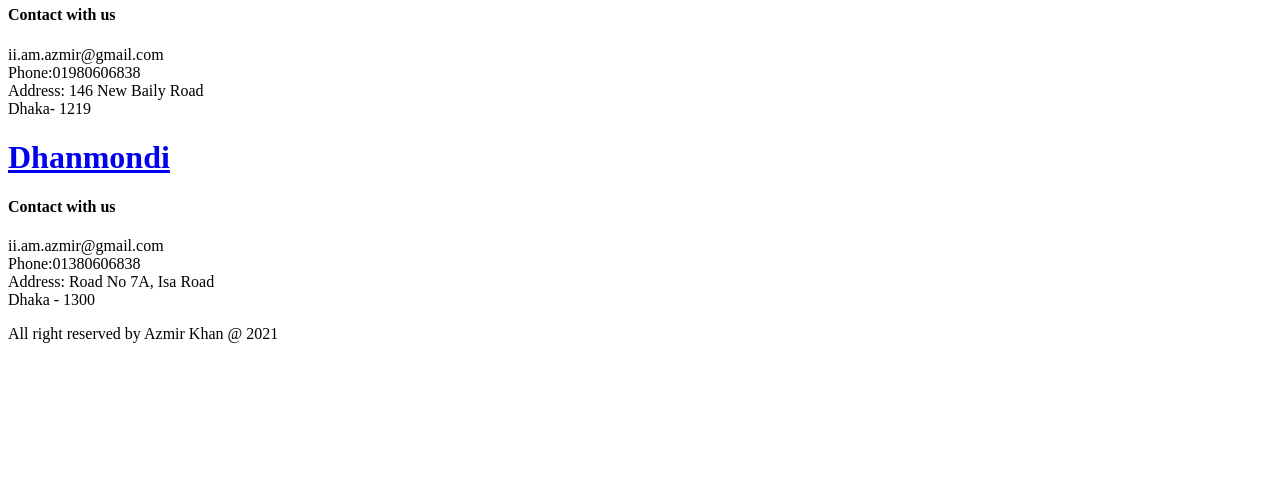
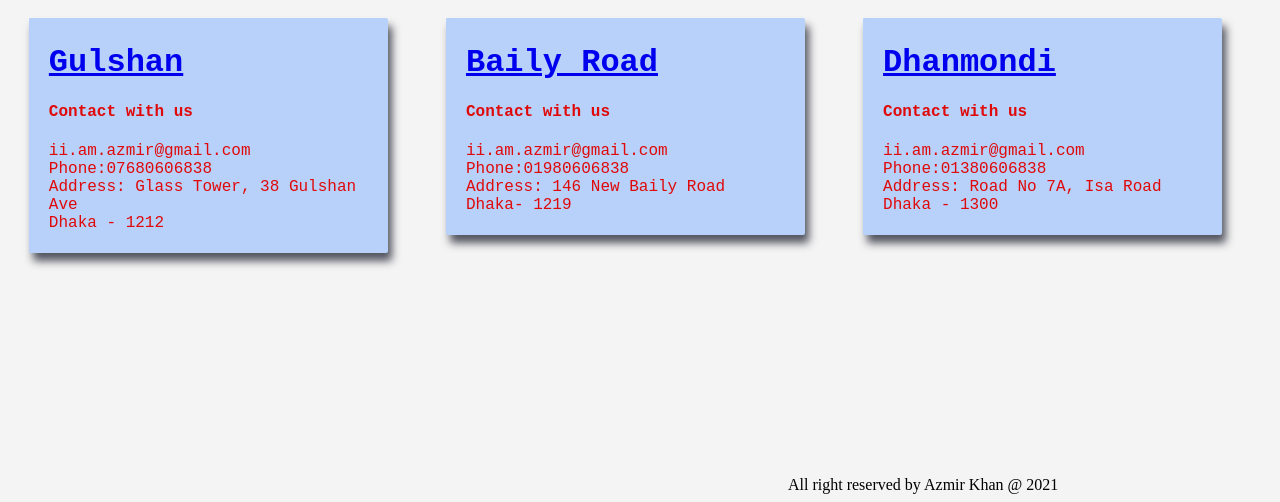
Before and after one commit to azmirxl/azmirxl.github.io, a plain HTML site: page index.html in a window 1280 px wide. Shown: the part 682-1184 px from the top of the page. Before the commit the page ends 1033 px from the top, so only its background shows below. Drawn offline with Linux system fonts and the light colour scheme.

Commit message:
Update index.html

```diff
--- a/index.html
+++ b/index.html
@@ -5,7 +5,7 @@
     <meta http-equiv="X-UA-Compatible" content="IE=edge">
     <meta name="viewport" content="width=device-width, initial-scale=1.0">
     <title>Piato Pizza</title>
-    <link rel="stylesheet" href="/Current/18th oct.css">
+    <link rel="stylesheet" href="18th oct.css">
 </head>
 <body>
 
```
